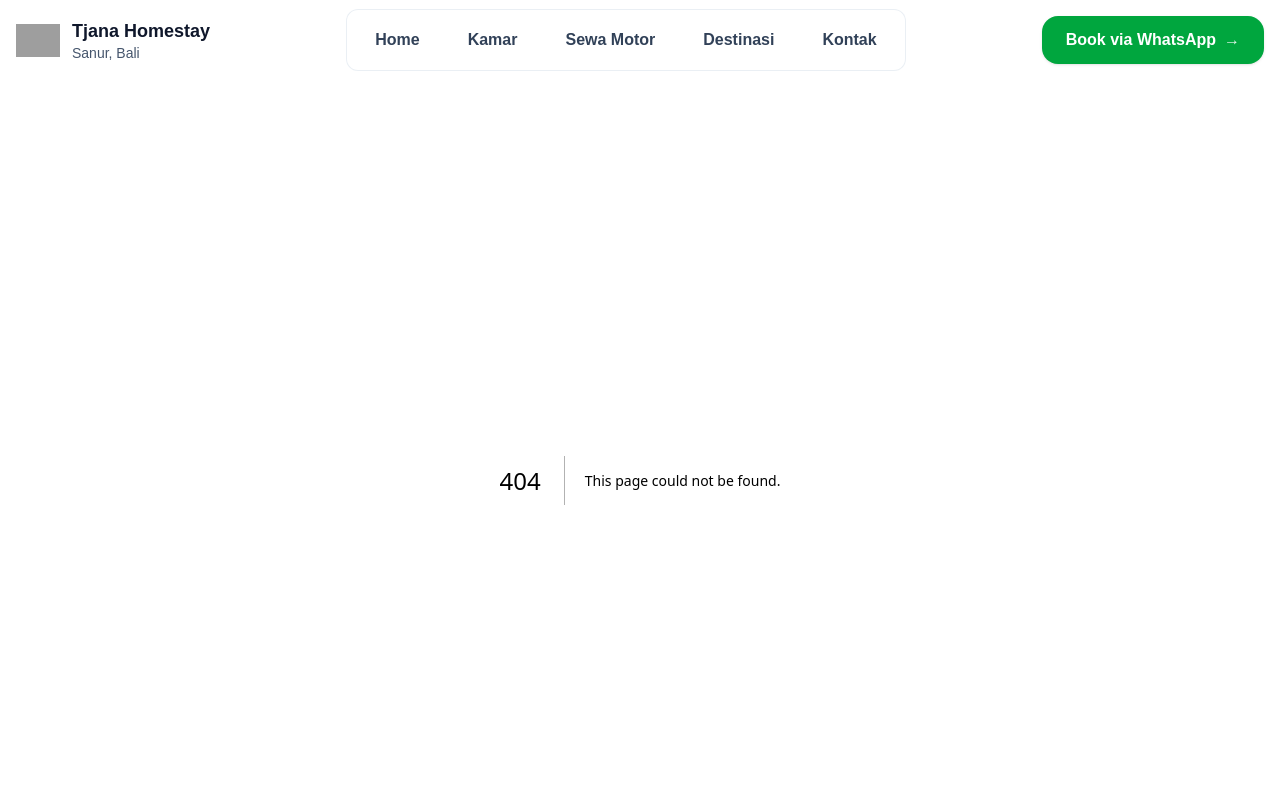
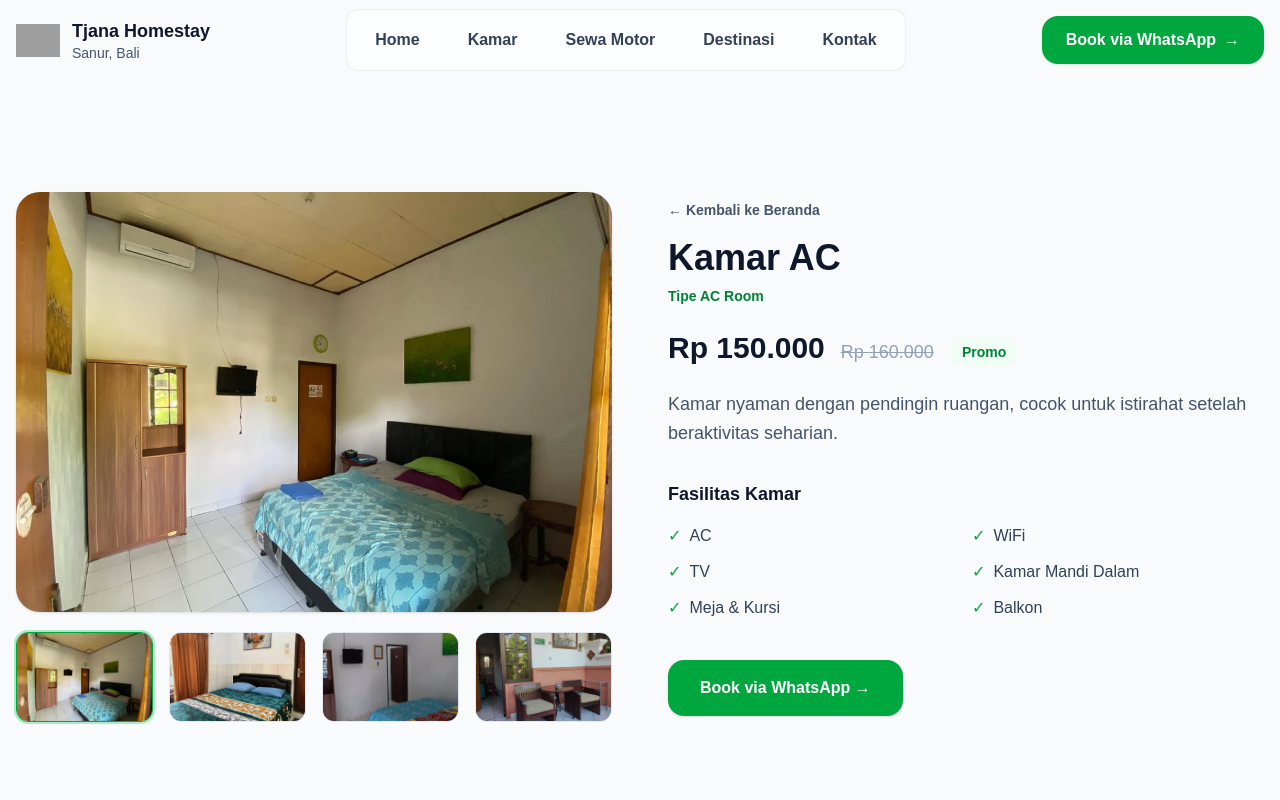
Before and after one commit to andisuartika/tjana-homestay, a Next.js app: page /rooms/kamar-ac in a window 1280 px wide. Before the commit this address had no page. Shown: the top 800 px of the page. Built offline with nearby package versions, Linux system fonts and the light colour scheme; grey boxes are pictures that could not be loaded.

Commit message:
feat(detail): add detail room

```diff
--- /dev/null
+++ b/app/rooms/[slug]/page.tsx
@@ -0,0 +1,104 @@
+import Image from "next/image";
+import Link from "next/link";
+import { notFound } from "next/navigation";
+import { rooms } from "@/data/rooms";
+import RoomImageSlider from "@/components/RoomImageSlider";
+
+
+type PageProps = {
+  params: Promise<{
+    slug: string;
+  }>;
+};
+
+export default async function RoomDetailPage({ params }: PageProps) {
+  const { slug } = await params; // ✅ WAJIB await
+
+  const room = rooms.find((r) => r.slug === slug);
+
+  if (!room) return notFound();
+
+  const WA_NUMBER = "62811398859";
+  const WA_MSG = `Halo, saya mau booking ${room.name} di Tjana Homestay.`;
+
+  return (
+    <main className="bg-white">
+      <section className="bg-slate-50 pt-28 pb-20">
+        <div className="max-w-7xl mx-auto px-4 grid grid-cols-1 lg:grid-cols-2 gap-14 items-center">
+          {/* IMAGES */}
+        <RoomImageSlider
+          images={room.images}
+          alt={room.name}
+        />
+
+
+          {/* INFO */}
+          <div>
+            <Link
+              href="/"
+              className="inline-flex items-center gap-2 text-sm font-semibold text-slate-600 hover:text-slate-900 transition"
+            >
+              ← Kembali ke Beranda
+            </Link>
+
+            <h1 className="mt-4 text-4xl font-extrabold text-slate-900">
+              {room.name}
+            </h1>
+
+            <p className="mt-2 text-sm font-semibold text-green-700">
+              Tipe {room.type}
+            </p>
+
+            {/* PRICE */}
+            <div className="mt-6 flex items-end gap-4">
+              <p className="text-3xl font-extrabold text-slate-900">
+                Rp {room.pricePromo.toLocaleString("id-ID")}
+              </p>
+              <p className="text-lg text-slate-400 line-through">
+                Rp {room.priceNormal.toLocaleString("id-ID")}
+              </p>
+              <span className="rounded-full bg-green-50 px-3 py-1 text-sm font-semibold text-green-700">
+                Promo
+              </span>
+            </div>
+
+            <p className="mt-6 text-lg text-slate-600 leading-relaxed">
+              {room.desc}
+            </p>
+
+            {/* FACILITIES */}
+            <div className="mt-8">
+              <h3 className="text-lg font-semibold text-slate-900">
+                Fasilitas Kamar
+              </h3>
+              <ul className="mt-4 grid grid-cols-2 gap-3 text-slate-700">
+                {room.facilities.map((f) => (
+                  <li key={f} className="flex items-center gap-2">
+                    <span className="text-green-600">✓</span>
+                    {f}
+                  </li>
+                ))}
+              </ul>
+            </div>
+
+            {/* CTA */}
+            <a
+              href={`https://wa.me/${WA_NUMBER}?text=${encodeURIComponent(WA_MSG)}`}
+              target="_blank"
+              rel="noopener noreferrer"
+              className="
+                inline-flex items-center justify-center
+                mt-10 rounded-2xl bg-green-600
+                px-8 py-4 text-base font-semibold text-white
+                shadow-sm transition
+                hover:bg-green-700 hover:shadow-md hover:-translate-y-0.5
+              "
+            >
+              Book via WhatsApp →
+            </a>
+          </div>
+        </div>
+      </section>
+    </main>
+  );
+}
--- a/components/RoomCard.tsx
+++ b/components/RoomCard.tsx
@@ -127,10 +127,7 @@ export default function RoomCard({ room }: Props) {
         </div>
 
         {/* CTA */}
-        <Link
-          href={`/rooms/${room.slug}`}
-          className="mt-6 inline-flex w-full items-center justify-center rounded-2xl bg-green-600 px-6 py-3 text-sm font-semibold text-white transition hover:bg-green-700"
-        >
+        <Link href={`/rooms/${room.slug}`} className="mt-6 inline-flex w-full items-center justify-center rounded-2xl bg-green-600 px-6 py-3 text-sm font-semibold text-white transition hover:bg-green-700">
           Lihat Detail Kamar
         </Link>
       </div>
--- /dev/null
+++ b/components/RoomImageSlider.tsx
@@ -0,0 +1,59 @@
+"use client";
+
+import Image from "next/image";
+import { useState } from "react";
+
+type Props = {
+  images: string[];
+  alt: string;
+};
+
+export default function RoomImageSlider({ images, alt }: Props) {
+  const [active, setActive] = useState(0);
+
+  return (
+    <div className="w-full">
+      {/* MAIN IMAGE */}
+      <div className="relative w-full h-[420px] overflow-hidden rounded-3xl bg-slate-100 shadow-sm">
+        <Image
+          src={images[active]}
+          alt={alt}
+          fill
+          className="object-cover transition-opacity duration-500"
+          priority
+        />
+      </div>
+
+      {/* THUMBNAILS */}
+      <div className="mt-5 grid grid-cols-4 gap-4">
+        {images.map((img, i) => (
+          <button
+            key={img}
+            onClick={() => setActive(i)}
+            className={`
+              relative h-[90px] overflow-hidden rounded-xl
+              border transition
+              ${
+                active === i
+                  ? "border-green-600 ring-2 ring-green-500/30"
+                  : "border-slate-200 hover:border-slate-400"
+              }
+            `}
+          >
+            <Image
+              src={img}
+              alt={`${alt} ${i + 1}`}
+              fill
+              className="object-cover"
+            />
+
+            {/* overlay for inactive */}
+            {active !== i && (
+              <div className="absolute inset-0 bg-black/10" />
+            )}
+          </button>
+        ))}
+      </div>
+    </div>
+  );
+}
```
